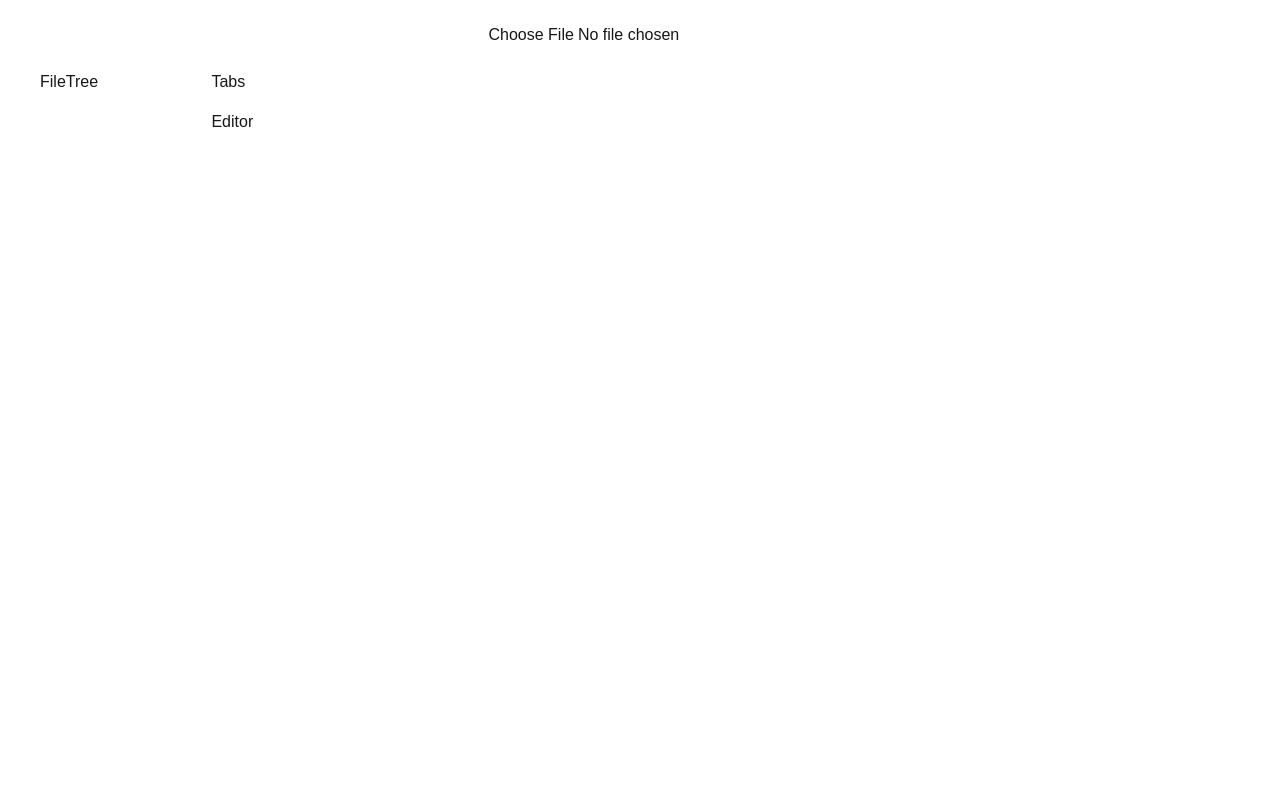
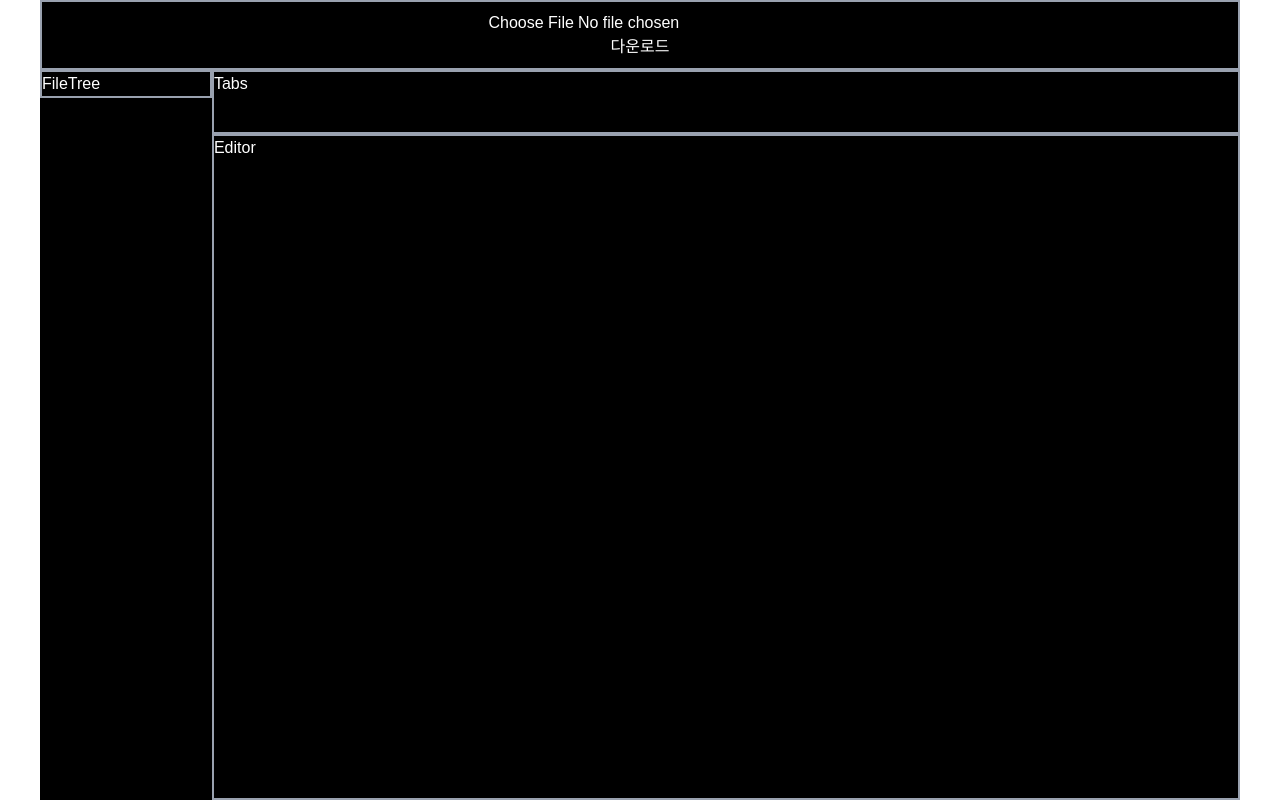
Before and after one commit to boozeal/coderabbit, a Next.js app: page / in a window 1280 px wide. Built offline with nearby package versions, Linux system fonts and the light colour scheme.

Commit message:
feat: add donwload file logic at FileUploadHandler

```diff
--- a/src/app/(_components)/Editor.tsx
+++ b/src/app/(_components)/Editor.tsx
@@ -1,3 +1,3 @@
 export default function Editor() {
-  return <div className="w-full h-full">Editor</div>;
+  return <div className="w-full h-full border-2 border-gray-400">Editor</div>;
 }
--- a/src/app/(_components)/FileTree.tsx
+++ b/src/app/(_components)/FileTree.tsx
@@ -1,3 +1,5 @@
 export default function FileTree() {
-  return <div className="w-[200px] h-full">FileTree</div>;
+  return (
+    <div className="w-[200px] h-full border-2 border-gray-400">FileTree</div>
+  );
 }
--- a/src/app/(_components)/FileUploadHander.tsx
+++ b/src/app/(_components)/FileUploadHander.tsx
@@ -1,9 +1,21 @@
 "use client";
 
-import { useState } from "react";
+import { useCallback, useState } from "react";
 
 export default function FileUploadHander() {
   const [file, setFile] = useState<File | null>(null);
+
+  const handleDrop = useCallback((e: React.DragEvent<HTMLDivElement>) => {
+    e.preventDefault();
+    const file = e.dataTransfer.files[0];
+    if (file) {
+      setFile(file);
+    }
+  }, []);
+
+  const handleDragOver = useCallback((e: React.DragEvent<HTMLDivElement>) => {
+    e.preventDefault();
+  }, []);
 
   const handleFileChange = (e: React.ChangeEvent<HTMLInputElement>) => {
     const file = e.target.files?.[0];
@@ -12,10 +24,27 @@ export default function FileUploadHander() {
     }
   };
 
+  const handleDownload = () => {
+    // 클라이언트 측에서 다운로드 처리
+    if (file) {
+      const url = URL.createObjectURL(file);
+      const a = document.createElement("a");
+      a.href = url;
+      a.download = file.name;
+      a.click();
+      URL.revokeObjectURL(url);
+    }
+  };
+
   return (
-    <div className="flex flex-col items-center justify-center w-full h-[70px]">
+    <div
+      className="flex flex-col items-center justify-center w-full h-[70px] border-2 border-gray-400"
+      onDrop={handleDrop}
+      onDragOver={handleDragOver}
+    >
       <input type="file" onChange={handleFileChange} />
       {file && <p>{file.name}</p>}
+      <button onClick={handleDownload}>다운로드</button>
     </div>
   );
 }
--- a/src/app/(_components)/Tabs.tsx
+++ b/src/app/(_components)/Tabs.tsx
@@ -1,3 +1,3 @@
 export default function Tabs() {
-  return <div className="w-full h-[70px]">Tabs</div>;
+  return <div className="w-full h-[70px] border-2 border-gray-400">Tabs</div>;
 }
--- a/src/app/page.tsx
+++ b/src/app/page.tsx
@@ -1,4 +1,3 @@
-import Image from "next/image";
 import FileUploadHander from "./(_components)/FileUploadHander";
 import FileTree from "./(_components)/FileTree";
 import Tabs from "./(_components)/Tabs";
@@ -6,9 +5,9 @@ import Editor from "./(_components)/Editor";
 
 export default function Home() {
   return (
-    <div className="w-full max-w-[1200px] mx-auto min-h-screen flex flex-col">
+    <div className="w-full max-w-[1200px] mx-auto min-h-screen flex flex-col bg-black text-white">
       <FileUploadHander />
-      <div className="flex flex-row">
+      <div className="flex flex-1 flex-row">
         <FileTree />
         <div className="flex flex-col w-full">
           <Tabs />
```
Also changed, not shown: package.json (+7 -6 lines), 1 other file (tests, documents, lock files or other folders).
